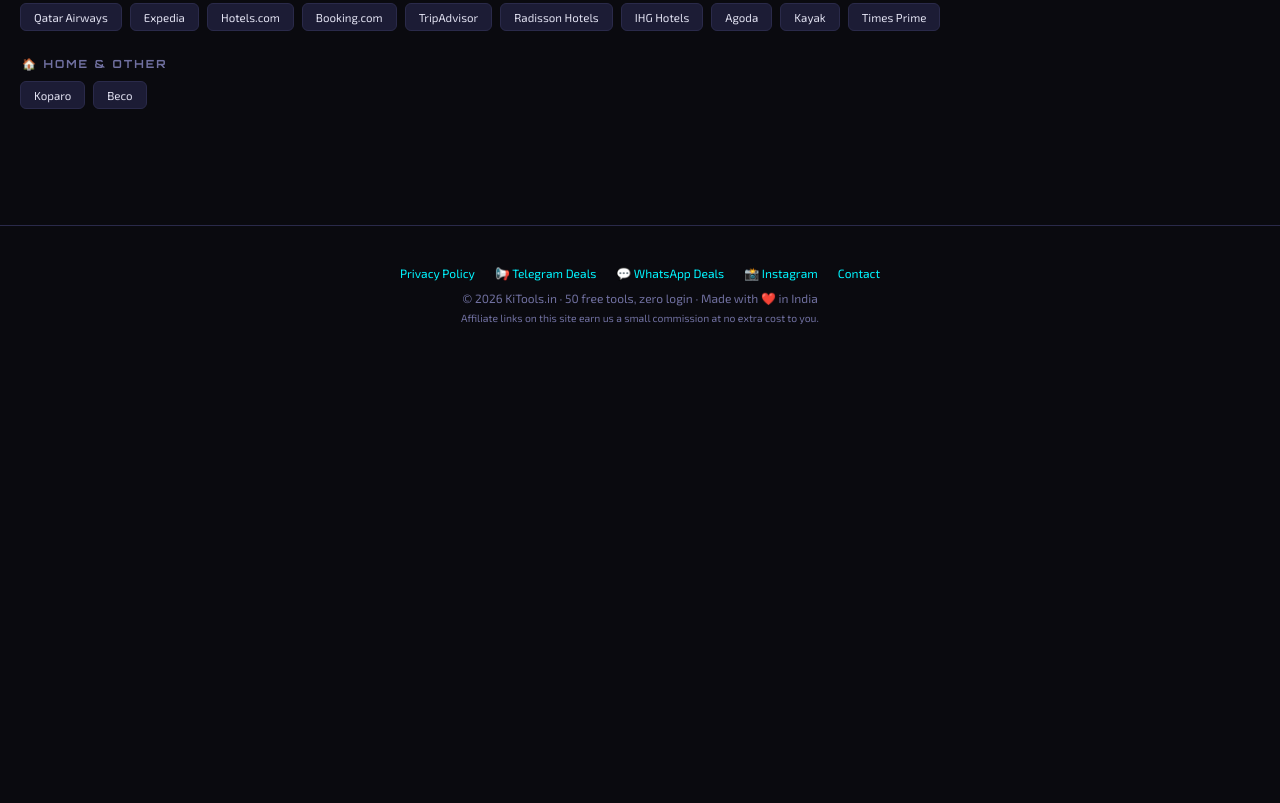
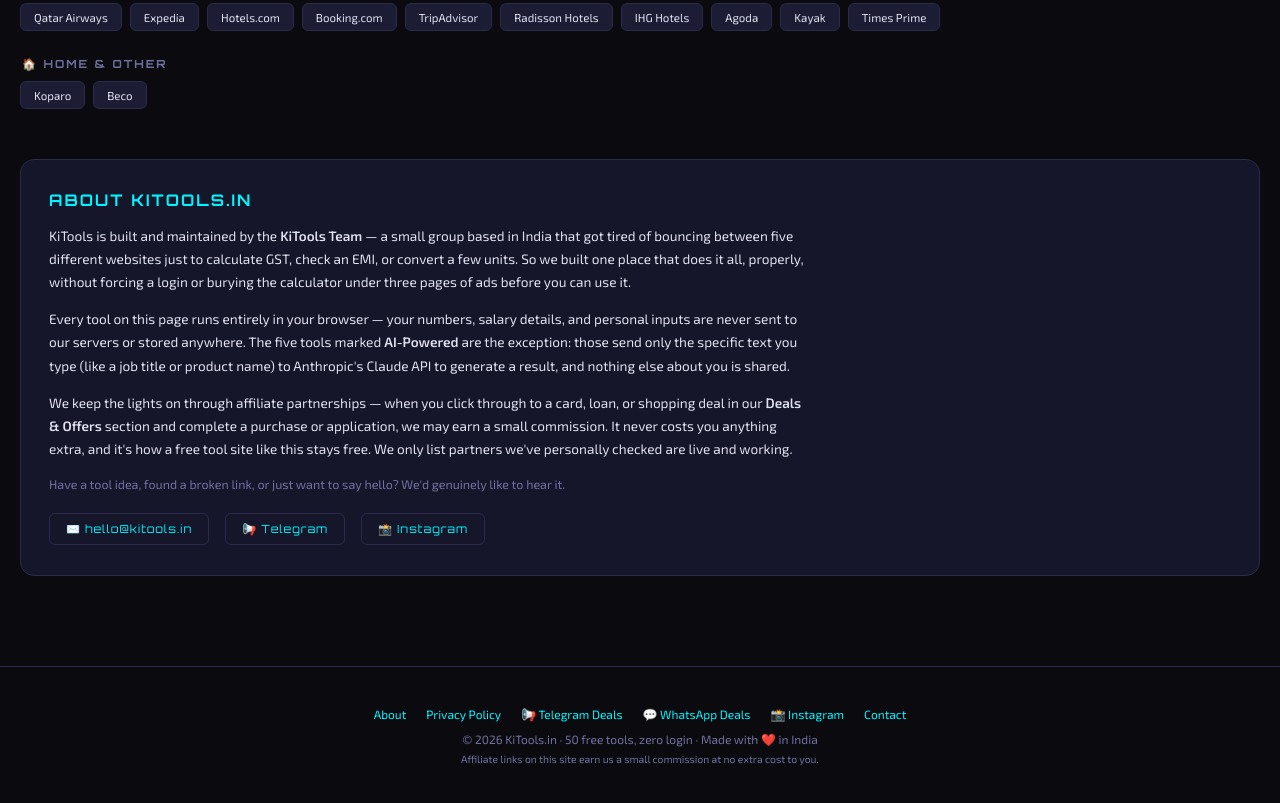
Before and after one commit to gyaanneon/kitools, a plain HTML site: page index.html in a window 1280 px wide. Shown: the part 2916-3719 px from the top of the page. Before the commit the page ends 3280 px from the top, so only its background shows below. Drawn offline with Linux system fonts and the light colour scheme.

Commit message:
Update index.html

```diff
--- a/index.html
+++ b/index.html
@@ -36,6 +36,7 @@
   --glow2:0 0 20px rgba(180,79,255,0.3);
 }
 *{box-sizing:border-box;margin:0;padding:0;}
+html{scroll-behavior:smooth;}
 body{background:var(--bg);color:var(--text);font-family:'Exo 2',sans-serif;min-height:100vh;overflow-x:hidden;}
 /* SCROLLBAR */
 ::-webkit-scrollbar{width:6px;}
@@ -178,7 +179,15 @@
 footer a{color:var(--cyan);text-decoration:none;}
 .footer-links{display:flex;justify-content:center;gap:20px;flex-wrap:wrap;margin-bottom:10px;}
 
-/* DEALS & OFFERS SECTION */
+/* ABOUT SECTION */
+.about-section{margin-top:50px;background:var(--card);border:1px solid var(--border);border-radius:14px;padding:30px 28px;scroll-margin-top:140px;}
+.about-section h2{font-family:'Orbitron',monospace;font-size:1rem;font-weight:700;letter-spacing:2px;color:var(--cyan);margin-bottom:14px;text-transform:uppercase;}
+.about-section p{font-size:.85rem;color:var(--text);line-height:1.7;margin-bottom:14px;max-width:760px;}
+.about-section p:last-child{margin-bottom:0;}
+.about-section .about-muted{color:var(--muted);font-size:.78rem;}
+.about-contact{display:flex;gap:16px;flex-wrap:wrap;margin-top:18px;}
+.about-contact a{font-family:'Orbitron',monospace;font-size:.7rem;letter-spacing:1px;color:var(--cyan);text-decoration:none;border:1px solid var(--border);padding:8px 16px;border-radius:6px;transition:.2s;}
+.about-contact a:hover{border-color:var(--cyan);box-shadow:var(--glow);}
 .deals-section{margin-top:40px;}
 .deals-intro{font-size:.75rem;color:var(--muted);margin:-8px 0 20px;max-width:700px;}
 .deal-category{margin-bottom:26px;}
@@ -662,8 +671,8 @@
         <div class="result-row"><span>MICR</span><span id="ifsc-micr"></span></div>
       </div>
       <div class="inline-aff">
-        <p>💳 Need quick funds? Check Hero FinCorp loans</p>
-        <a class="aff-btn" href="https://bitli.in/ptZ0vNU" target="_blank" rel="nofollow noopener">CHECK ELIGIBILITY</a>
+        <p>💳 Need quick funds? Check Bajaj Finserv loans</p>
+        <a class="aff-btn" href="https://bitli.in/yblfOg8" target="_blank" rel="nofollow noopener">CHECK ELIGIBILITY</a>
       </div>
     </div>
   </div>
@@ -1767,7 +1776,6 @@
       <a class="deal-chip" href="https://bitli.in/94bMi8P" target="_blank" rel="nofollow noopener">MyEazyLoan</a>
       <a class="deal-chip" href="https://bitli.in/NDMbcLh" target="_blank" rel="nofollow noopener">FIBE</a>
       <a class="deal-chip" href="https://bitli.in/yblfOg8" target="_blank" rel="nofollow noopener">Bajaj Finserv</a>
-      <a class="deal-chip" href="https://bitli.in/ptZ0vNU" target="_blank" rel="nofollow noopener">Hero FinCorp</a>
       <a class="deal-chip" href="https://bitli.in/0c00TAP" target="_blank" rel="nofollow noopener">HDFC Instant Loan</a>
       <a class="deal-chip" href="https://bitli.in/qlt8nq5" target="_blank" rel="nofollow noopener">HDFC Smart EMI</a>
       <a class="deal-chip" href="https://bitli.in/xPV0SZo" target="_blank" rel="nofollow noopener">HDFC Personal Loan</a>
@@ -1880,10 +1888,25 @@
 
 </div><!-- end deals-section -->
 
+<!-- ═══════════════ ABOUT SECTION ═══════════ -->
+<div class="about-section" id="about">
+  <h2>About KiTools.in</h2>
+  <p>KiTools is built and maintained by the <strong>KiTools Team</strong> — a small group based in India that got tired of bouncing between five different websites just to calculate GST, check an EMI, or convert a few units. So we built one place that does it all, properly, without forcing a login or burying the calculator under three pages of ads before you can use it.</p>
+  <p>Every tool on this page runs entirely in your browser — your numbers, salary details, and personal inputs are never sent to our servers or stored anywhere. The five tools marked <strong>AI-Powered</strong> are the exception: those send only the specific text you type (like a job title or product name) to Anthropic's Claude API to generate a result, and nothing else about you is shared.</p>
+  <p>We keep the lights on through affiliate partnerships — when you click through to a card, loan, or shopping deal in our <strong>Deals & Offers</strong> section and complete a purchase or application, we may earn a small commission. It never costs you anything extra, and it's how a free tool site like this stays free. We only list partners we've personally checked are live and working.</p>
+  <p class="about-muted">Have a tool idea, found a broken link, or just want to say hello? We'd genuinely like to hear it.</p>
+  <div class="about-contact">
+    <a href="mailto:hello@kitools.in">✉️ hello@kitools.in</a>
+    <a href="https://t.me/kimitrend" target="_blank" rel="noopener">📢 Telegram</a>
+    <a href="https://instagram.com/dealchunao" target="_blank" rel="noopener">📸 Instagram</a>
+  </div>
+</div>
+
 </main>
 
 <footer>
   <div class="footer-links">
+    <a href="#about">About</a>
     <a href="/privacy-policy.html">Privacy Policy</a>
     <a href="https://t.me/kimitrend" target="_blank">📢 Telegram Deals</a>
     <a href="https://wa.me/918668748282" target="_blank">💬 WhatsApp Deals</a>
```
